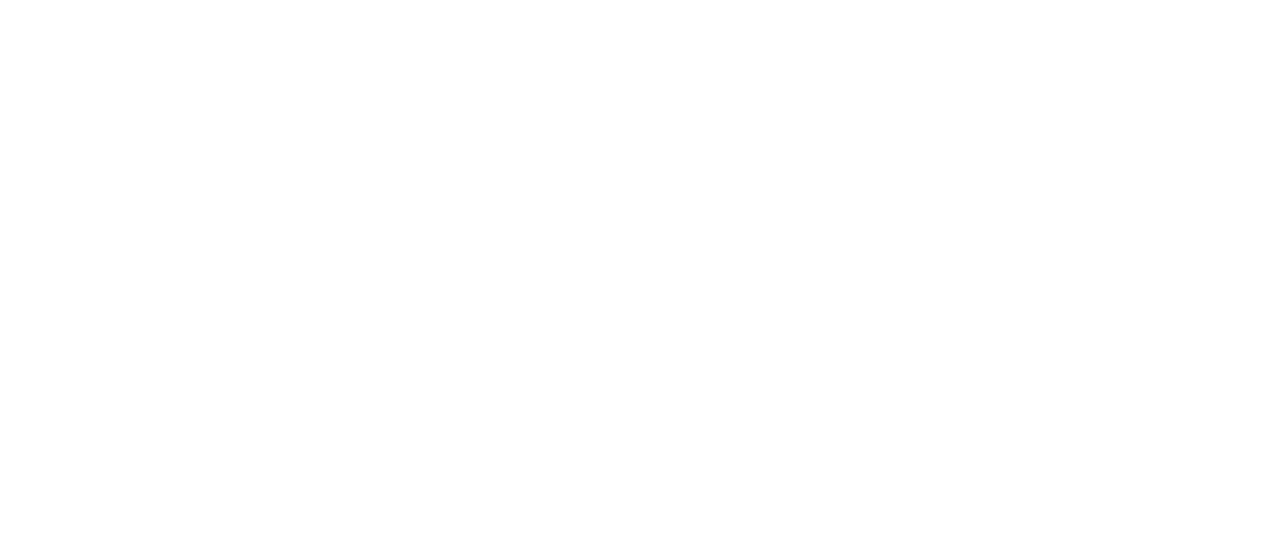
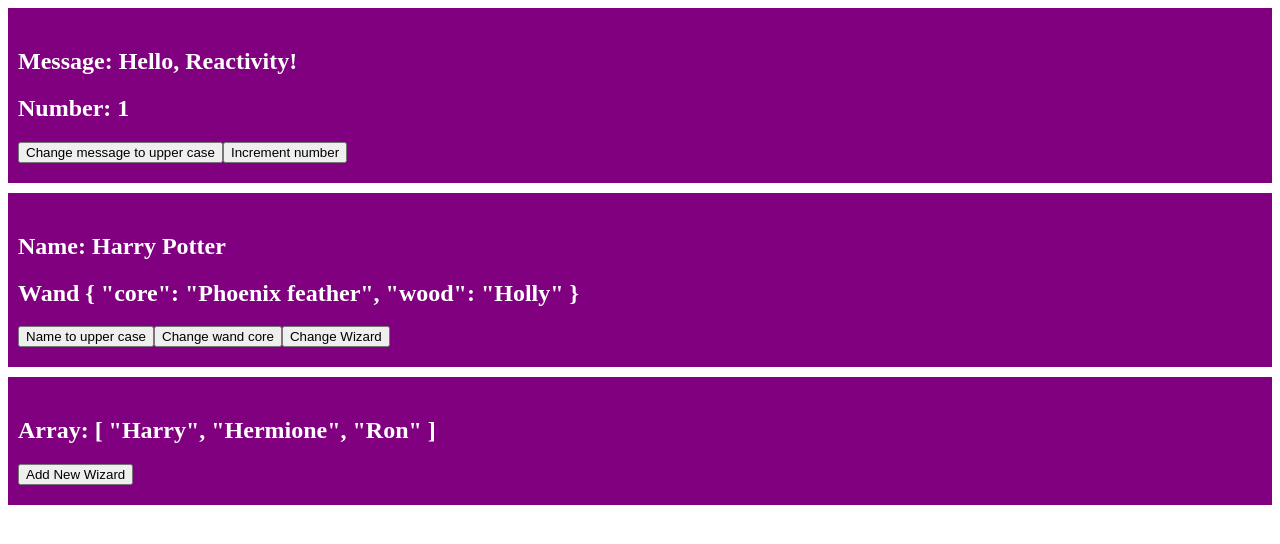
Before and after one commit to PathNotFound404/learn-vue-3, a Vue app: page / in a window 1280 px wide. Shown: the top 544 px of the page. Built offline with nearby package versions, Linux system fonts and the light colour scheme.

Commit message:
Reactivity System

```diff
--- a/src/App.vue
+++ b/src/App.vue
@@ -1,7 +1,81 @@
-<script setup></script>
+<template>
+  <div class="card">
+    <h2>Message: {{ message }}</h2>
+    <h2>Number: {{ number }}</h2>
+    <button @click="changeMessageToUpperCase">
+      Change message to upper case
+    </button>
+    <button @click="incrementNumber">Increment number</button>
+  </div>
 
-<template>
+  <div class="card">
+    <h2> Name: {{ wizard.name }}</h2>
+    <h2> Wand {{ wizard.wand }}</h2>
+    <button @click="changeNameToUpperCase">Name to upper case</button>
+    <button @click="changeWandCore">Change wand core</button>
+    <button @click="changeWizard">Change Wizard</button>
+  </div>
+
+  <div class="card">
+    <h2>Array: {{ wizards }}</h2>
+    <button @click="wizards.push('Draco')">Add New Wizard</button>
+  </div>
 
 </template>
 
-<style scoped></style>
+<script setup>
+import { ref } from 'vue'
+
+let message = ref('Hello, Reactivity!')
+let number = ref(1)
+
+function changeMessageToUpperCase() {
+  message.value = message.value.toUpperCase()
+  console.log(message)
+}
+function incrementNumber() {
+  number.value += 1
+  console.log(number)
+}
+
+let wizard = ref({
+  id: 1001,
+  name: 'Harry Potter',
+  house: 'Gryffindor',
+  age: 17, // Age during the final battle of Hogwarts
+  wand: {
+    core: 'Phoenix feather',
+    wood: 'Holly'
+  }
+})
+
+function changeNameToUpperCase() {
+  wizard.value.name = wizard.value.name.toUpperCase()
+}
+function changeWandCore() {
+  wizard.value.wand.core = 'Unicorn hair'
+}
+function changeWizard() {
+  wizard.value = {
+    id: 1002,
+    name: 'Hermione Granger',
+    house: 'Gryffindor',
+    age: 17,
+    wand: {
+      core: 'Dragon heartstring',
+      wood: 'Vine'
+    }
+  }
+}
+
+let wizards = ref(['Harry', 'Hermione', 'Ron'])
+</script>
+
+<style scoped>
+.card {
+  background-color: purple;
+  color: white;
+  padding: 20px 10px;
+  margin-bottom: 10px;
+}
+</style>
```
